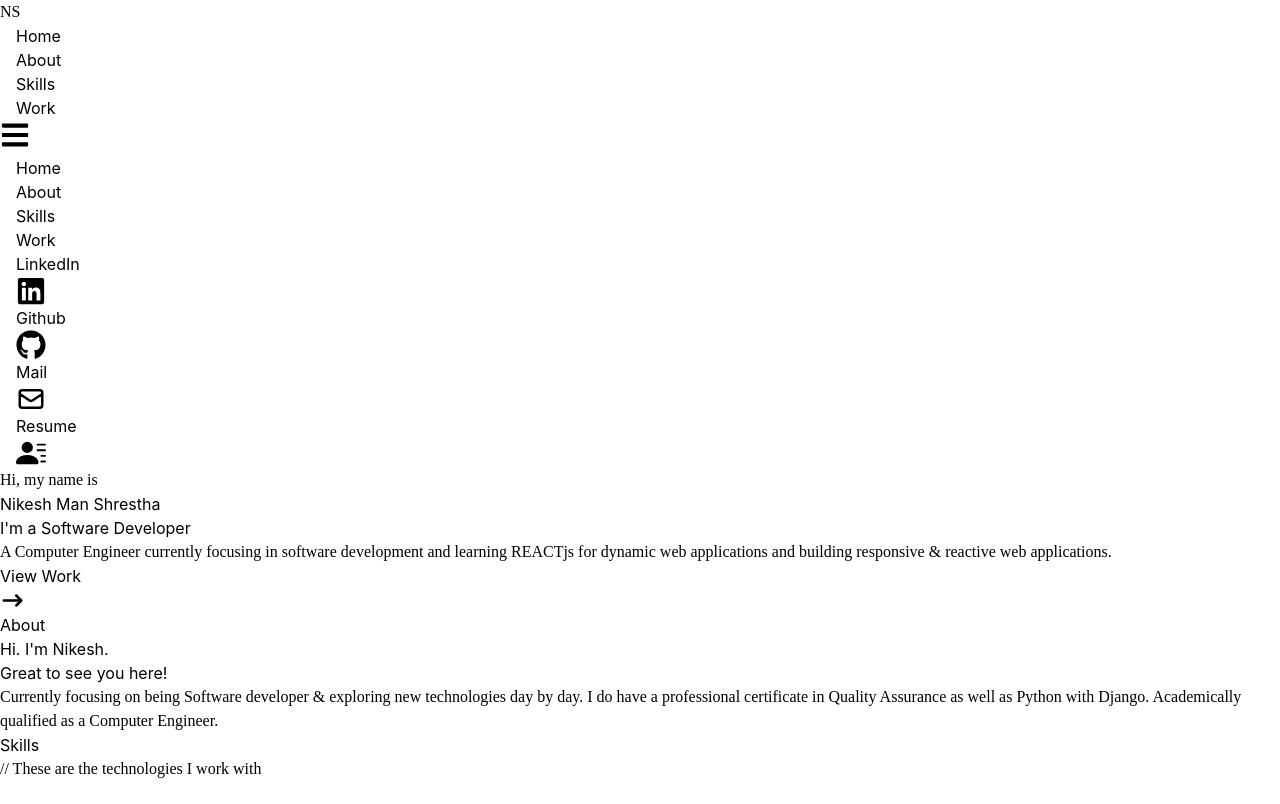
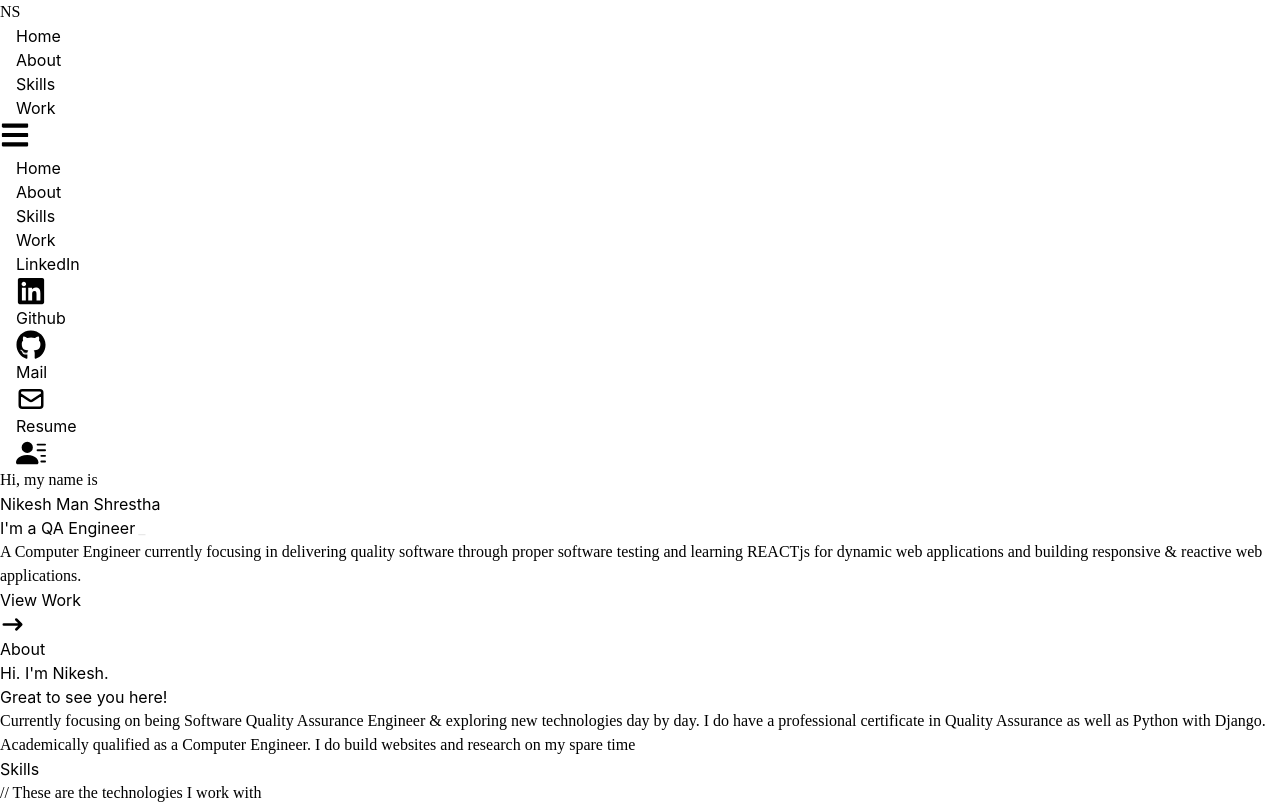
Before and after one commit to NikeshMan16/port-reactjs, a React (Vite) app: page / in a window 1280 px wide. Shown: the top 804 px of the page. Built offline with nearby package versions, Linux system fonts and the light colour scheme; a web font is replaced by a local one.

Commit message:
New design

```diff
--- a/package.json
+++ b/package.json
@@ -13,7 +13,8 @@
     "react": "^18.3.1",
     "react-dom": "^18.3.1",
     "react-icons": "^5.3.0",
-    "react-scroll": "^1.9.0"
+    "react-scroll": "^1.9.0",
+    "react-simple-typewriter": "^5.0.1"
   },
   "devDependencies": {
     "@eslint/js": "^9.13.0",
--- a/src/components/About.jsx
+++ b/src/components/About.jsx
@@ -24,7 +24,7 @@ export const About = () => {
                         <h2>Hi. I'm Nikesh. <br />Great to see you here!</h2>
                     </div>
                     <div>
-                        <p className='text-lg'>Currently focusing on being Software developer & exploring new technologies day by day. I do have a professional certificate in Quality Assurance as well as Python with Django. Academically qualified as a Computer Engineer.</p>
+                        <p className='text-lg'>Currently focusing on being Software Quality Assurance Engineer & exploring new technologies day by day. I do have a professional certificate in Quality Assurance as well as Python with Django. Academically qualified as a Computer Engineer. I do build websites and research on my spare time</p>
                     </div>
 
 
--- a/src/components/Home.jsx
+++ b/src/components/Home.jsx
@@ -1,34 +1,46 @@
-import React from 'react'
+import React from 'react';
 import { HiArrowNarrowRight } from 'react-icons/hi';
-
 import { Link } from 'react-scroll';
+import { Typewriter } from 'react-simple-typewriter';
 
 export const Home = () => {
-
-
-
     return (
         <div name='home' className='w-full h-screen bg-[#0a192f] text-white'>
 
             {/* Container */}
             <div className='px-5 max-w-[1000px] mx-auto flex flex-col justify-center h-full'>
-            <p className='text-pink-600' name='special text-lg' >Hi, my name is</p>
+                <p className='text-pink-600' name='special text-lg'>Hi, my name is</p>
                 <h1 className='text-5xl sm:8xl font-bold text-[#ccd6f6]'>Nikesh Man Shrestha</h1>
-            <h2 className='text-5xl sm:8xl font-bold text-[#8892b0]'>I'm a Software Developer</h2>
-            <p className='text-[#8892b0] py-4 max-w-[700px] text-lg'>A Computer Engineer currently focusing in software development and learning <span className='font-semibold text-white'>REACTjs</span> for dynamic web applications and building responsive & reactive web applications.
+                <h2 className='text-5xl sm:8xl font-bold text-[#8892b0]'>
+                    I'm a{' '}
+                    <span className="text-[#8892b0]">
+                        <Typewriter
+                            words={[ 'Computer Engineer', 'QA Engineer']}
+                            loop={0} // Infinite loop
+                            cursor
+                            cursorStyle="_"
+                            typeSpeed={100}
+                            deleteSpeed={50}
+                            delaySpeed={2000}
+                        />
+                    </span>
+                </h2>
+                <p className='text-[#8892b0] py-4 max-w-[700px] text-lg'>
+                    A Computer Engineer currently focusing in delivering quality software through proper software testing and learning{' '}
+                    <span className='font-semibold text-white'>REACTjs</span> for dynamic web applications and building responsive & reactive web applications.
                 </p>
 
-
                 <div>
-            <Link to='work' smooth={true} duration={500} >
-                <button className='text-white group border-2 px-6 py-3 my-2 flex items-center hover:text-pink-600 hover:border-pink-600'>View Work
-                    <span className='group-hover:rotate-90 duration-300'> <HiArrowNarrowRight className='ml-3' size={25} />
+                    <Link to='work' smooth={true} duration={500}>
+                        <button className='text-white group border-2 px-6 py-3 my-2 flex items-center hover:text-pink-600 hover:border-pink-600'>
+                            View Work
+                            <span className='group-hover:rotate-90 duration-300'>
+                                <HiArrowNarrowRight className='ml-3' size={25} />
                             </span>
                         </button>
                     </Link>
                 </div>
-
             </div>
         </div>
-  )
-}
+    );
+};
```
Also changed, not shown: 1 other file (tests, documents, lock files or other folders). Lines whose indentation alone changed are shown as unchanged.
